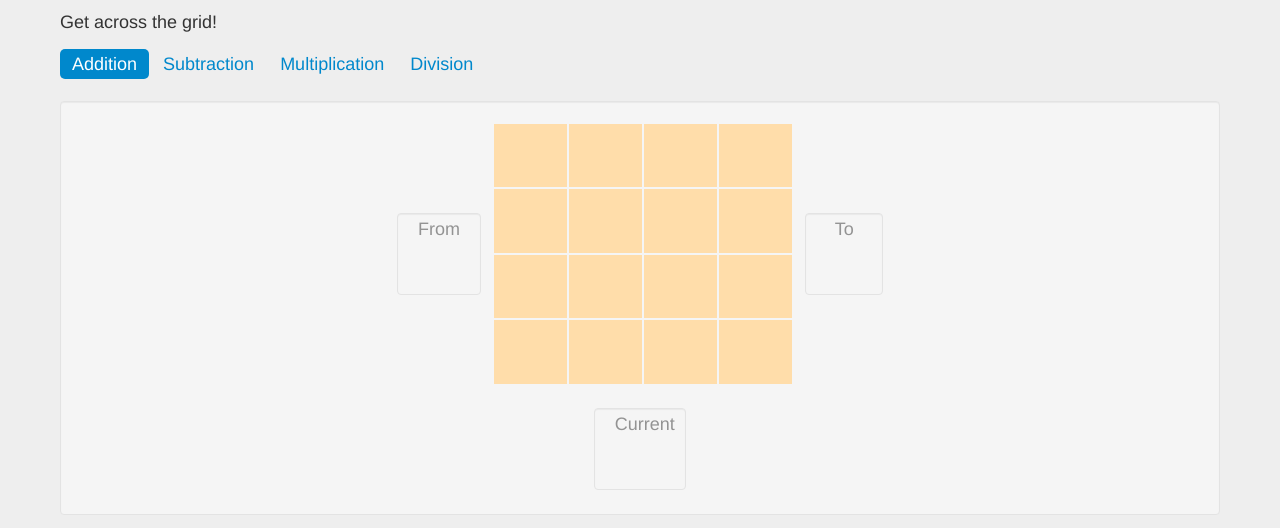
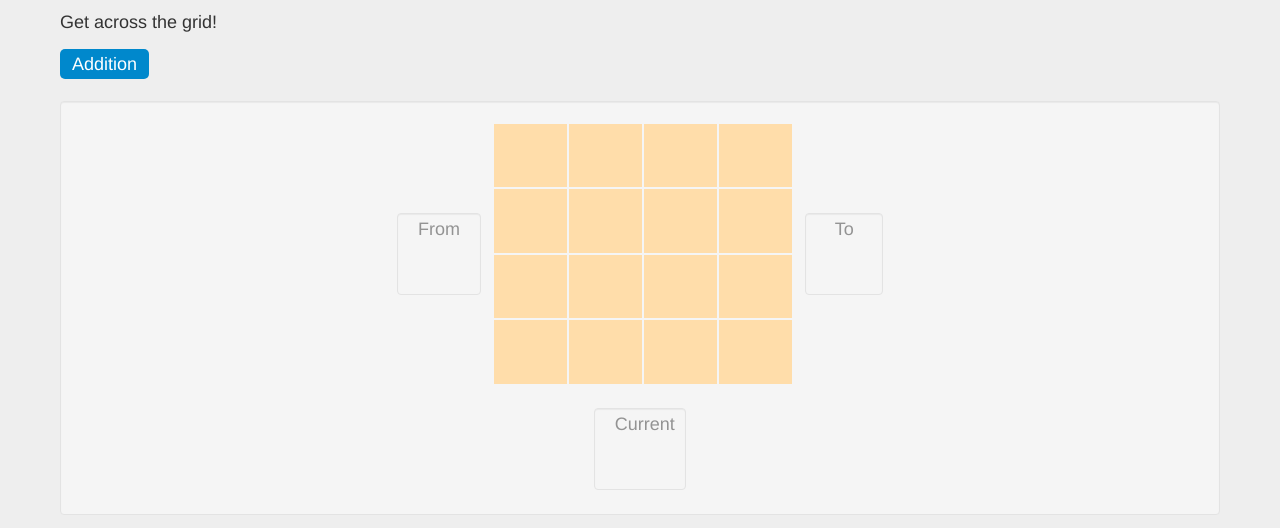
Before and after one commit to larowlan/mafs2, a website: page index.html in a window 1280 px wide. Shown: the part 163-691 px from the top of the page. Drawn offline with nearby package versions, Linux system fonts and the light colour scheme.

Commit message:
Remove other operations for now

```diff
--- a/index.html
+++ b/index.html
@@ -19,9 +19,9 @@
         <li class="active">
             <a href="#" data-operation="+">Addition</a>
         </li>
-        <li><a href="#" data-operation="-">Subtraction</a></li>
+        <!--<li><a href="#" data-operation="-">Subtraction</a></li>
         <li><a href="#" data-operation="*">Multiplication</a></li>
-        <li><a href="#" data-operation="/">Division</a></li>
+        <li><a href="#" data-operation="/">Division</a></li>-->
     </ul>
     <div class="well clearfix" id="outer">
         <table id="grid" class="grid">
```
